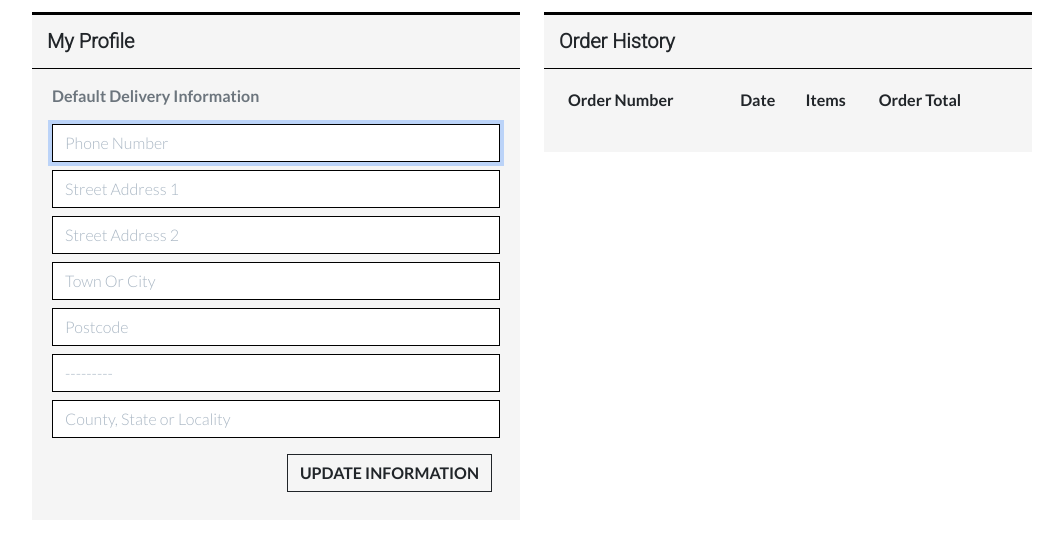
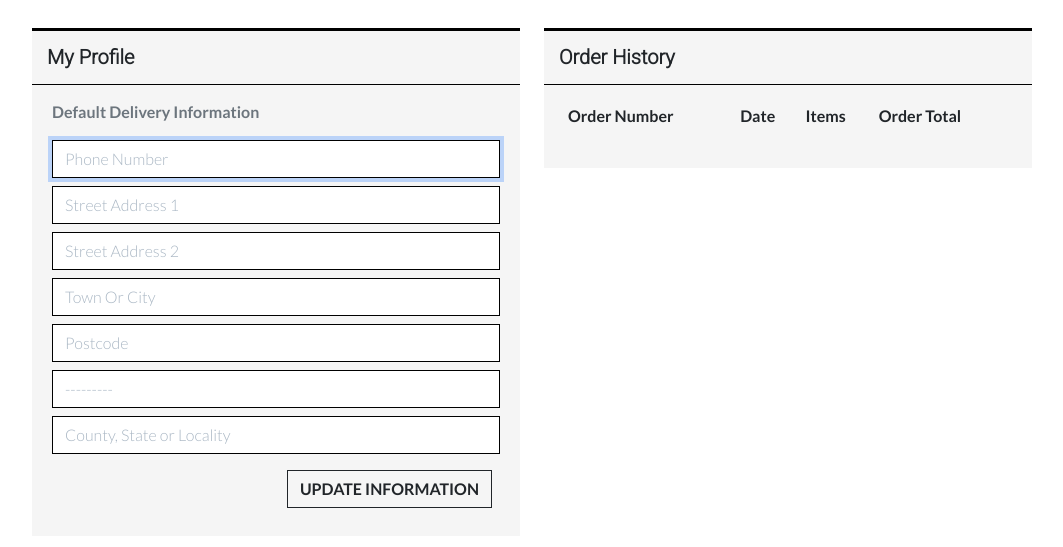
Before and after one commit to dhowai/portfolio-5-electric-axles, a Django app: page /profiles/ in a window 1280 px wide. Shown: the part 168-715 px from the top of the page, without its empty margins (108-1171 px from the left). Run offline with Django 3.2, Linux system fonts and the light colour scheme; the visitor is signed in with stand-in values (Sample User, id 1); data comes from the database, SQL or seed files in the repository; data that the repository does not hold is empty; parts of the project's set-up code (start-up, migrations or seed data) failed here and were passed over; some libraries are stand-ins or nearby versions.

```diff
--- a/static/css/base.css
+++ b/static/css/base.css
@@ -239,8 +239,8 @@ table.shoping-cart-table tr td:last-child {
 
 .ibox {
   clear: both;
-  margin-bottom: 25px;
-  margin-top: 0;
+  margin-bottom: 1rem;
+  margin-top: 1rem;
   padding: 0;
 }
 
```
